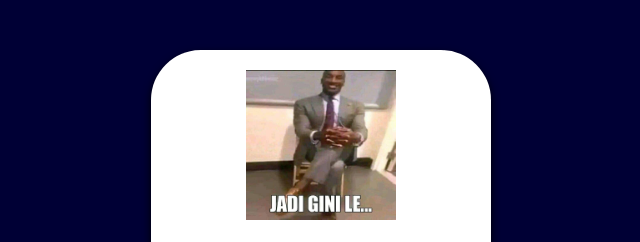
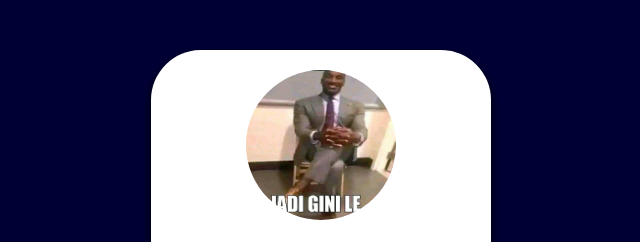
Before and after one commit to leviireng/Pelatihan-TIK-nadip, a plain HTML site: page index.html in a window 1280 px wide. Shown: the top 242 px of the page, without its empty margins (319-959 px from the left). Drawn offline with Linux system fonts and the light colour scheme; a script that the page names is missing.

Commit message:
Add circular border radius to profile images
Add border-radius to profile card images for circular display.

```diff
--- a/style.css
+++ b/style.css
@@ -16,4 +16,5 @@ body {
 
 .kartu-profil img {
     width: 150px;
+   border-radius: 50%; /* trik untuk membuat gambar persegi menjadi lingkaran sempurna */
 }
```
